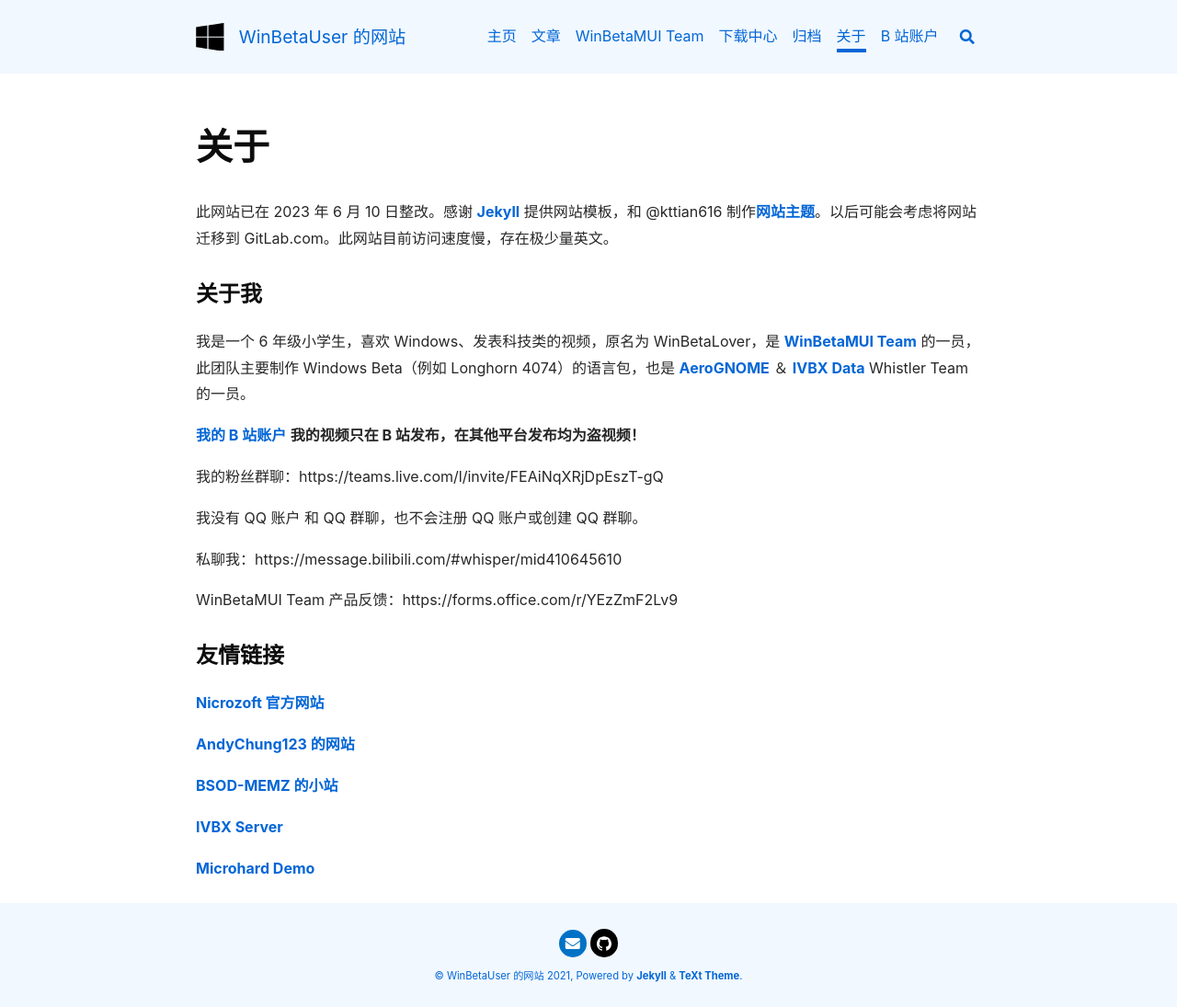
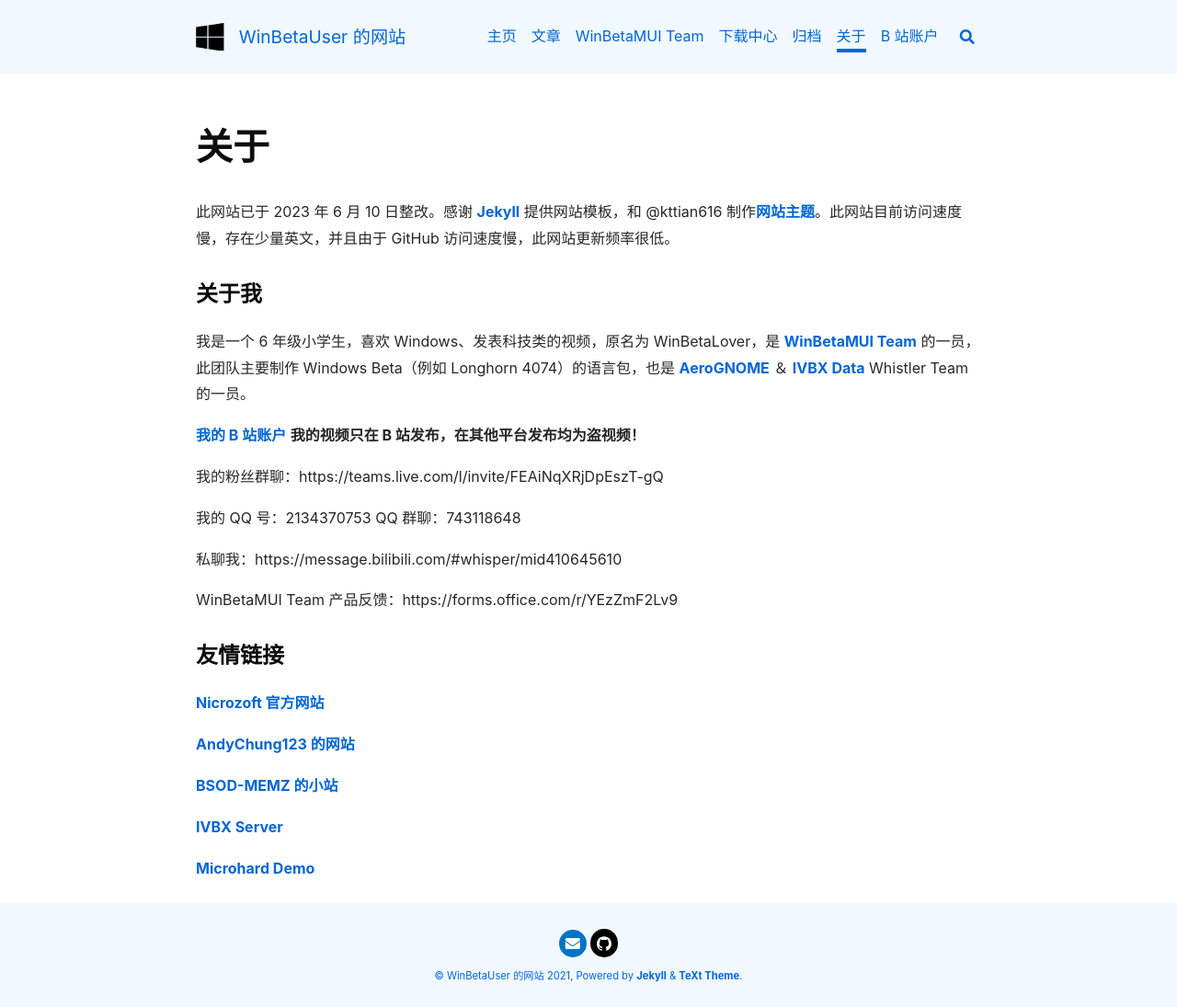
Before and after one commit to orangeZSCB/wbl2.github.io, a Jekyll site: the page built from about.md, in a window 1280 px wide. Shown: the whole page at 92% size. Built offline with Jekyll 4.4.1, drawn with Linux system fonts in a browser that asks for light colours; nearby versions of some CDN libraries.

Commit message:
Update about.md

```diff
--- a/about.md
+++ b/about.md
@@ -4,7 +4,7 @@
 key: page-about
 ---
 
-此网站已在 2023 年 6 月 10 日整改。感谢 [Jekyll](https://jekyllrb.com/) 提供网站模板，和 @kttian616 制作[网站主题](https://github.com/kitian616/jekyll-TeXt-theme)。以后可能会考虑将网站迁移到 GitLab.com。此网站目前访问速度慢，存在极少量英文。
+此网站已于 2023 年 6 月 10 日整改。感谢 [Jekyll](https://jekyllrb.com/) 提供网站模板，和 @kttian616 制作[网站主题](https://github.com/kitian616/jekyll-TeXt-theme)。此网站目前访问速度慢，存在少量英文，并且由于 GitHub 访问速度慢，此网站更新频率很低。
 
 ### 关于我
 
@@ -14,7 +14,7 @@
 
 我的粉丝群聊：https://teams.live.com/l/invite/FEAiNqXRjDpEszT-gQ
 
-我没有 QQ 账户 和 QQ 群聊，也不会注册 QQ 账户或创建 QQ 群聊。
+我的 QQ 号：2134370753    QQ 群聊：743118648
 
 私聊我：https://message.bilibili.com/#whisper/mid410645610
 
```
